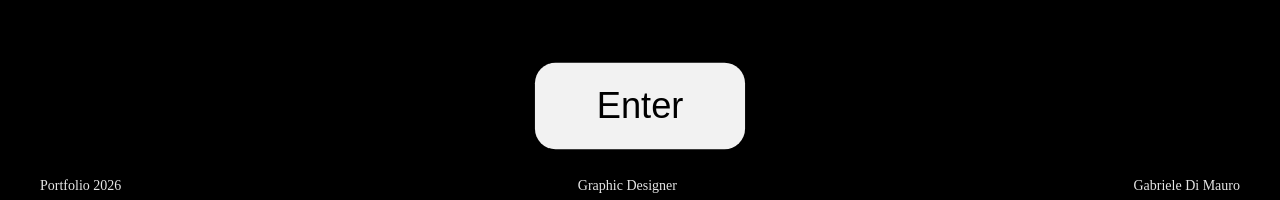
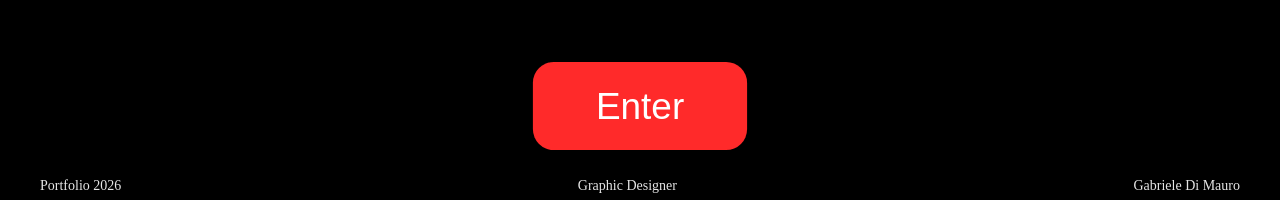
Before and after one commit to Alessiujr/portfolio-react, a React (Vite) app: page / in a window 1280 px wide. In both pictures the pointer is over the button "Enter". Shown: the part 576-776 px from the top of the page. Built offline with nearby package versions, Linux system fonts and the light colour scheme.

Commit message:
Aggiorna stile pulsante hover: aumenta scala e modifica colori

```diff
--- a/src/sections/Hero.css
+++ b/src/sections/Hero.css
@@ -152,7 +152,9 @@
 }
 
 .enter-btn:hover {
-  transform: scale(1.03);
+  transform: scale(1.05);
+  background: #ff2a2a; /* rosso acceso */
+  color: #fff;
 }
 
 /* =========================
```
